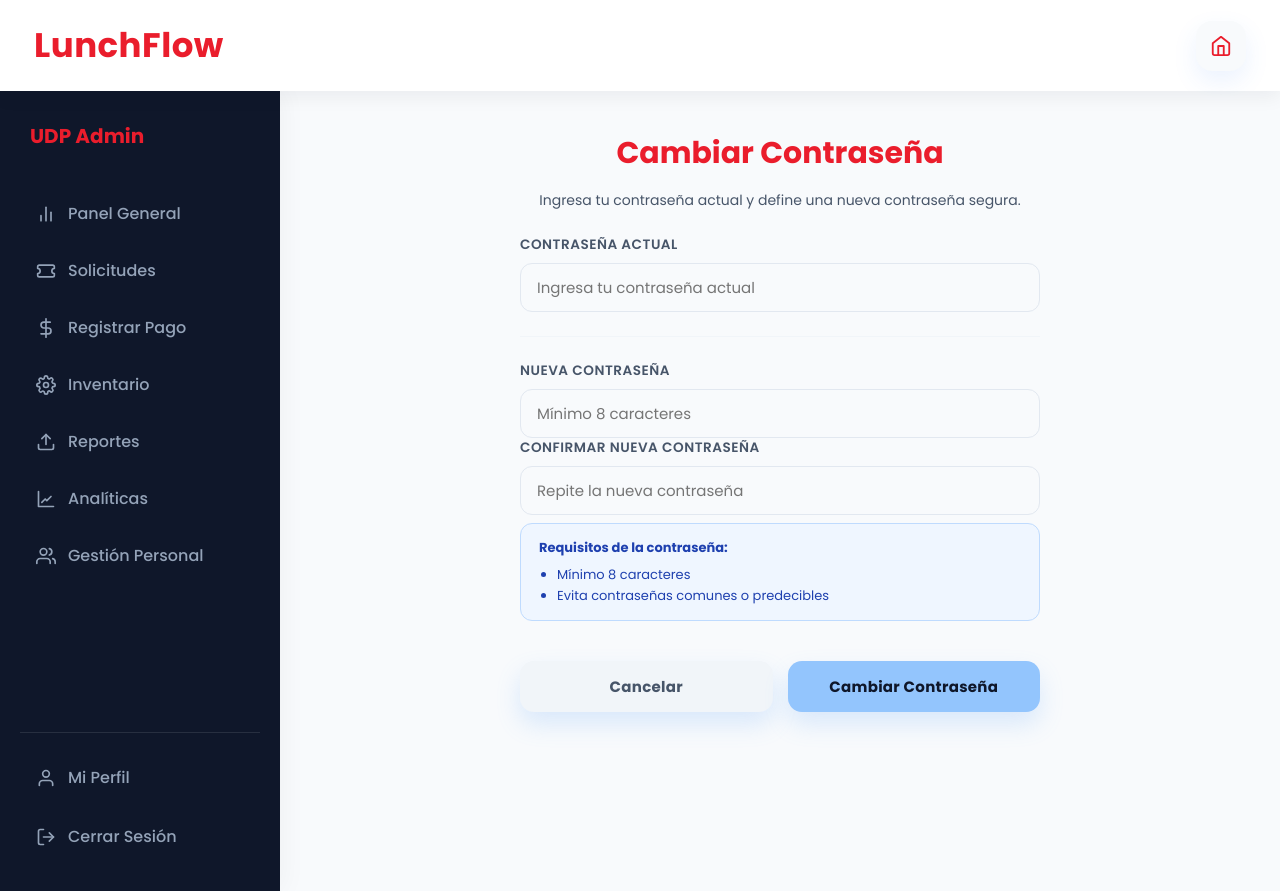
After one commit to juansimonEAFIT/Proyecto2_EAFIT, a Django app: page /perfil/cambiar-contrasena/ in a window 1280 px wide. The commit adds this page. Run offline with Django 5.2, Linux system fonts and the light colour scheme; the visitor is signed in with stand-in values (Sample User, id 1).

Commit message:
feat: permitir cambio de contraseña desde el perfil de usuario

```diff
--- /dev/null
+++ b/users/templates/accounts/cambiar_contrasena.html
@@ -0,0 +1,71 @@
+{% extends 'core/base.html' %}
+
+{% block title %}Cambiar Contraseña - LunchFlow{% endblock %}
+
+{% block content %}
+<div class="contenedor-interior" style="max-width: 520px;">
+    <div class="encabezado-interior">
+        <h1 class="titulo-central">Cambiar Contraseña</h1>
+        <p class="subtitulo">Ingresa tu contraseña actual y define una nueva contraseña segura.</p>
+    </div>
+
+    {% if messages %}
+    {% for message in messages %}
+    <div class="alert alert-{{ message.tags }}" style="
+        background-color: {% if message.tags == 'error' %}#fee2e2{% elif message.tags == 'success' %}#dcfce7{% else %}#fef3c7{% endif %};
+        border-left: 4px solid {% if message.tags == 'error' %}#ef4444{% elif message.tags == 'success' %}#22c55e{% else %}#f59e0b{% endif %};
+        padding: 15px; margin-bottom: 20px; border-radius: 8px;
+        color: {% if message.tags == 'error' %}#b91c1c{% elif message.tags == 'success' %}#166534{% else %}#92400e{% endif %};
+        font-weight: 600;">
+        {{ message }}
+    </div>
+    {% endfor %}
+    {% endif %}
+
+    <form method="POST" class="formulario">
+        {% csrf_token %}
+
+        <div class="grupo-formulario">
+            <label for="contrasena_actual" class="etiqueta-formulario">Contraseña Actual</label>
+            <input type="password" name="contrasena_actual" id="contrasena_actual" required
+                   placeholder="Ingresa tu contraseña actual"
+                   style="width: 100%; padding: 12px 16px; border: 1px solid #e2e8f0; border-radius: 12px; font-size: 15px; background: #f8fafc; transition: all 0.2s; box-sizing: border-box;"
+                   onfocus="this.style.borderColor='var(--color-azul)'; this.style.background='#fff'; this.style.boxShadow='0 0 0 3px rgba(59,130,246,0.1)'"
+                   onblur="this.style.borderColor='#e2e8f0'; this.style.background='#f8fafc'; this.style.boxShadow='none'">
+        </div>
+
+        <hr style="border: none; border-top: 1px solid #f1f5f9; margin: 24px 0;">
+
+        <div class="grupo-formulario">
+            <label for="nueva_contrasena" class="etiqueta-formulario">Nueva Contraseña</label>
+            <input type="password" name="nueva_contrasena" id="nueva_contrasena" required minlength="8"
+                   placeholder="Mínimo 8 caracteres"
+                   style="width: 100%; padding: 12px 16px; border: 1px solid #e2e8f0; border-radius: 12px; font-size: 15px; background: #f8fafc; transition: all 0.2s; box-sizing: border-box;"
+                   onfocus="this.style.borderColor='var(--color-azul)'; this.style.background='#fff'; this.style.boxShadow='0 0 0 3px rgba(59,130,246,0.1)'"
+                   onblur="this.style.borderColor='#e2e8f0'; this.style.background='#f8fafc'; this.style.boxShadow='none'">
+        </div>
+
+        <div class="grupo-formulario">
+            <label for="confirmar_contrasena" class="etiqueta-formulario">Confirmar Nueva Contraseña</label>
+            <input type="password" name="confirmar_contrasena" id="confirmar_contrasena" required minlength="8"
+                   placeholder="Repite la nueva contraseña"
+                   style="width: 100%; padding: 12px 16px; border: 1px solid #e2e8f0; border-radius: 12px; font-size: 15px; background: #f8fafc; transition: all 0.2s; box-sizing: border-box;"
+                   onfocus="this.style.borderColor='var(--color-azul)'; this.style.background='#fff'; this.style.boxShadow='0 0 0 3px rgba(59,130,246,0.1)'"
+                   onblur="this.style.borderColor='#e2e8f0'; this.style.background='#f8fafc'; this.style.boxShadow='none'">
+        </div>
+
+        <div style="margin-top: 8px; padding: 14px 18px; border-radius: 12px; background: #eff6ff; border: 1px solid #bfdbfe; color: #1e40af; font-size: 13px; line-height: 1.6;">
+            <strong>Requisitos de la contraseña:</strong>
+            <ul style="margin: 6px 0 0 0; padding-left: 18px;">
+                <li>Mínimo 8 caracteres</li>
+                <li>Evita contraseñas comunes o predecibles</li>
+            </ul>
+        </div>
+
+        <div style="display: flex; gap: 15px; margin-top: 30px;">
+            <a href="{% url 'perfil_usuario' %}" class="boton" style="flex: 1; background: #f1f5f9; color: #475569; text-align: center; text-decoration: none;">Cancelar</a>
+            <button type="submit" class="boton" style="flex: 1;">Cambiar Contraseña</button>
+        </div>
+    </form>
+</div>
+{% endblock %}
--- a/users/urls.py
+++ b/users/urls.py
@@ -1,5 +1,5 @@
 from django.urls import path
-from .views import gestionar_personal, perfil_usuario, editar_perfil, cambiar_estado_usuario, login_view
+from .views import gestionar_personal, perfil_usuario, editar_perfil, cambiar_estado_usuario, login_view, cambiar_contrasena
 
 urlpatterns = [
     path("login/", login_view, name="login"),
@@ -8,4 +8,5 @@ urlpatterns = [
     path("personal/<int:user_id>/cambiar-estado/", cambiar_estado_usuario, name="cambiar_estado_usuario"),
     path("perfil/", perfil_usuario, name="perfil_usuario"),
     path("perfil/editar/", editar_perfil, name="editar_perfil"),
+    path("perfil/cambiar-contrasena/", cambiar_contrasena, name="cambiar_contrasena"),
 ]
--- a/users/views.py
+++ b/users/views.py
@@ -1,5 +1,5 @@
 from django.contrib import messages
-from django.contrib.auth import get_user_model, authenticate, login
+from django.contrib.auth import get_user_model, authenticate, login, update_session_auth_hash
 from django.contrib.auth.decorators import login_required
 from django.shortcuts import get_object_or_404, redirect, render
 from django.views.decorators.http import require_http_methods
@@ -130,3 +130,37 @@ def cambiar_estado_usuario(request, user_id):
         messages.success(request, f"Usuario {user_to_change.username} {estado} correctamente.")
 
     return redirect("dashboard_admin")
+
+
+@login_required
+@require_http_methods(["GET", "POST"])
+def cambiar_contrasena(request):
+    """Permite a cualquier usuario cambiar su contraseña desde su perfil."""
+    if request.method == "POST":
+        contrasena_actual = request.POST.get("contrasena_actual", "")
+        nueva_contrasena = request.POST.get("nueva_contrasena", "")
+        confirmar_contrasena = request.POST.get("confirmar_contrasena", "")
+
+        # Validar contraseña actual
+        if not request.user.check_password(contrasena_actual):
+            messages.error(request, "La contraseña actual es incorrecta.")
+            return render(request, "accounts/cambiar_contrasena.html")
+
+        # Validar que las nuevas coincidan
+        if nueva_contrasena != confirmar_contrasena:
+            messages.error(request, "Las contraseñas nuevas no coinciden.")
+            return render(request, "accounts/cambiar_contrasena.html")
+
+        # Validar longitud mínima
+        if len(nueva_contrasena) < 8:
+            messages.error(request, "La contraseña debe tener al menos 8 caracteres.")
+            return render(request, "accounts/cambiar_contrasena.html")
+
+        # Cambiar contraseña y mantener sesión
+        request.user.set_password(nueva_contrasena)
+        request.user.save()
+        update_session_auth_hash(request, request.user)
+        messages.success(request, "Tu contraseña ha sido actualizada correctamente.")
+        return redirect("perfil_usuario")
+
+    return render(request, "accounts/cambiar_contrasena.html")
```
Also changed, not shown: users/templates/accounts/perfil.html (+6 -3 lines).
